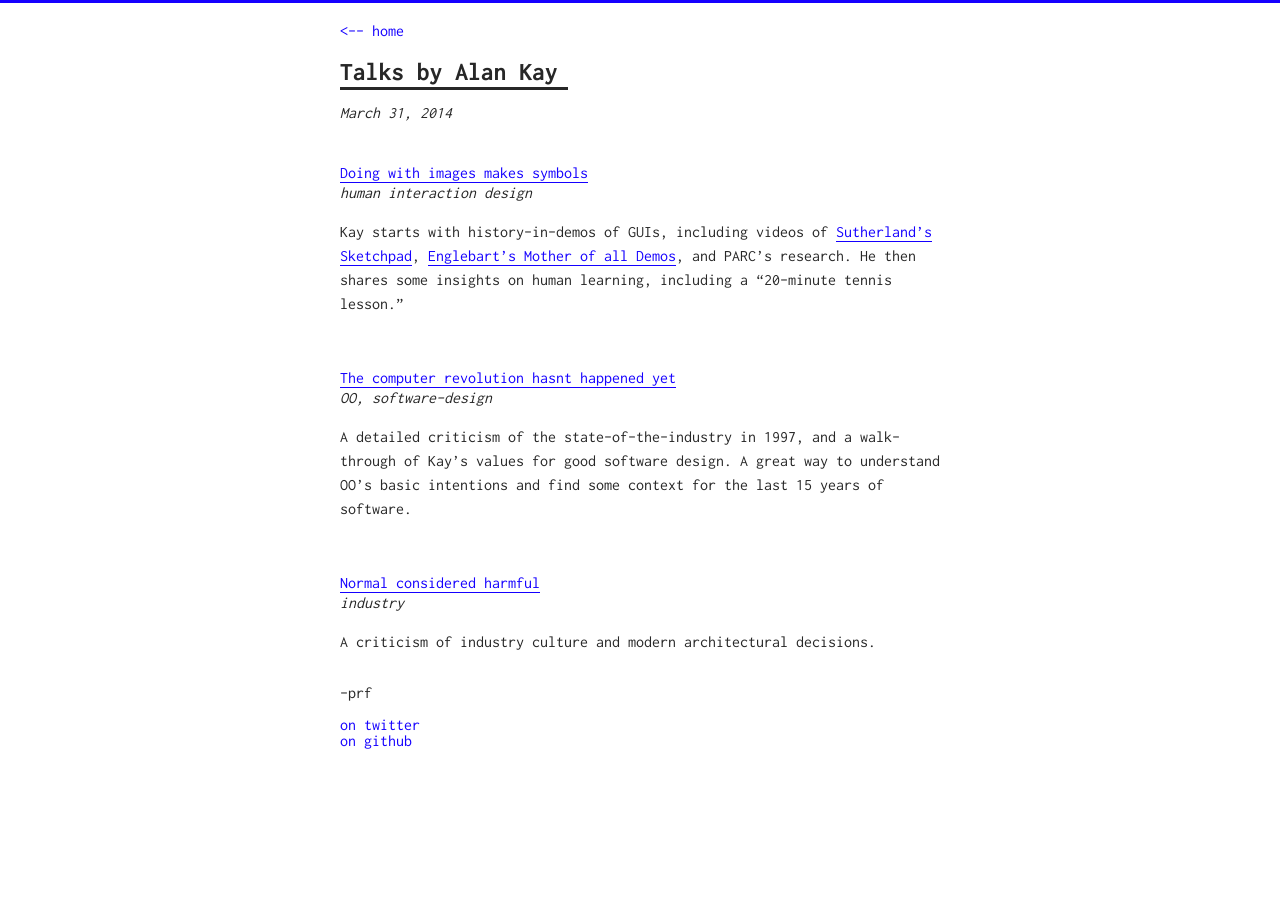
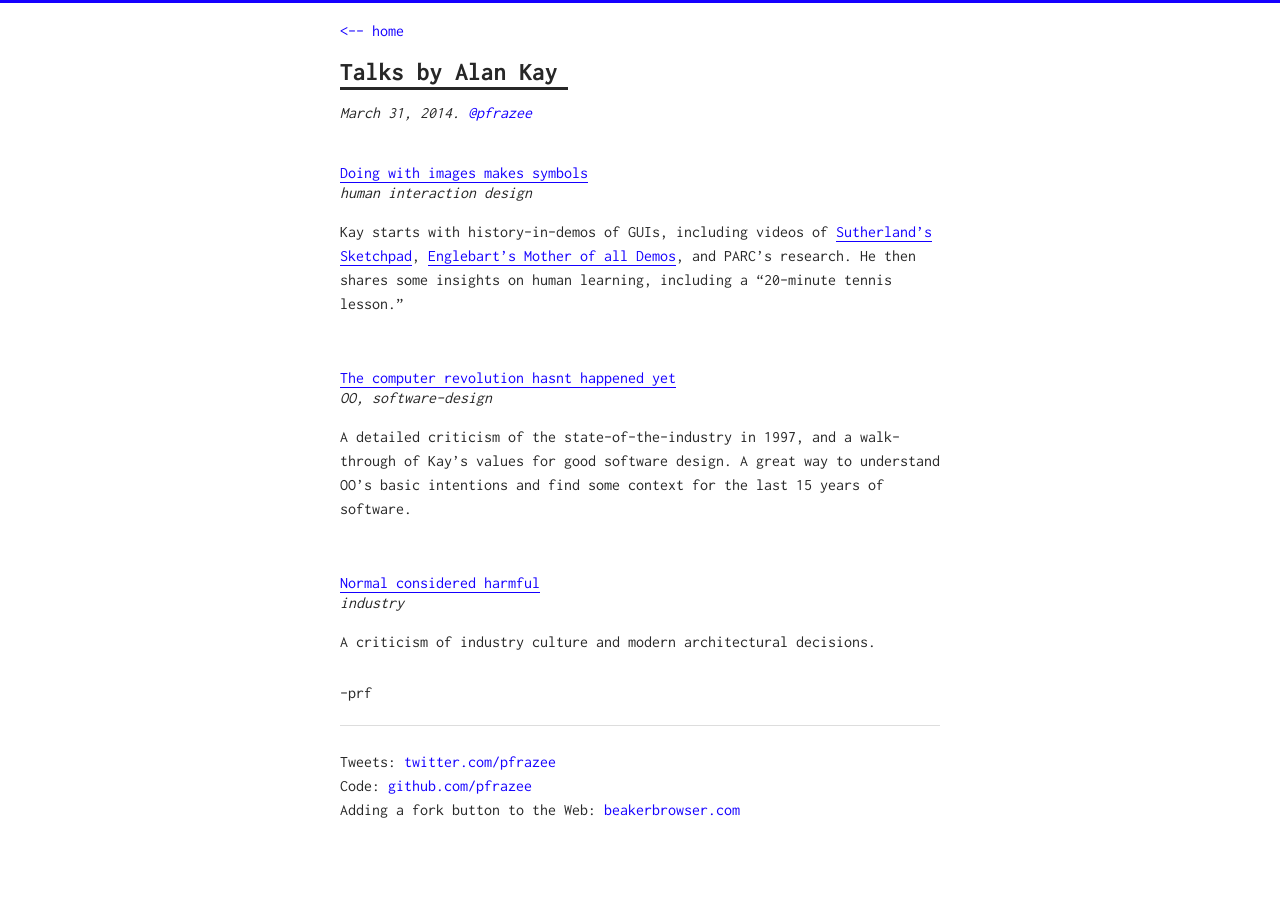
Before and after one commit to pfrazee/pfrazee.github.io, a Jekyll site: the page built from _posts/2014-03-31-alan-kays-talks.md, in a window 1280 px wide. Built offline with Jekyll 4.4.1, drawn with Linux system fonts in a browser that asks for light colours.

```diff
--- a/_layouts/post.html
+++ b/_layouts/post.html
@@ -10,7 +10,7 @@
     	<h1>{{ page.title }}</h1>
     </div>
     <div class="post__date">
-    	<p>{{ page.date | date: '%B %-d, %Y' }}</p>
+    	<p>{{ page.date | date: '%B %-d, %Y' }}. <a href="https://twitter.com/pfrazee">@pfrazee</a></p>
     </div>
     <div class="post__meta">
     	<p>{{ tags_content }}</p>
@@ -20,8 +20,12 @@
     </div>
     <br>
 	<div class="post__back">
-        -prf<br><br>
-        <a href="https://twitter.com/pfrazee">on twitter</a><br>
-        <a href="https://github.com/pfrazee">on github</a><br>
+        -prf<br>
+        <br>
+        <hr>
+        <br>
+        <p>Tweets: <a href="https://twitter.com/pfrazee">twitter.com/pfrazee</a></p>
+        <p>Code: <a href="https://github.com/pfrazee">github.com/pfrazee</a></p>
+        <p>Adding a fork button to the Web: <a href="https://beakerbrowser.com">beakerbrowser.com</a></p>
     </div>
 </div>
--- /dev/null
+++ b/_sass/_highlight.scss
@@ -0,0 +1,259 @@
+.highlight .hll {
+    background-color: #EFEFEF
+}
+
+.highlight .c {
+    color: #929292
+}
+
+//.highlight .err {
+//    background: #C82829;
+//    color: #FFFFFF
+//}
+
+.highlight .k {
+    color: #8959A8
+}
+
+.highlight .l {
+    color: #F5871F
+}
+
+.highlight .n {
+    color: #929292
+}
+
+.highlight .o {
+    color: #545454
+}
+
+.highlight .p {
+    color: #929292
+}
+
+.highlight .cm {
+    color: #929292
+}
+
+.highlight .cp {
+    color: #929292
+}
+
+.highlight .c1 {
+    color: #929292
+}
+
+.highlight .cs {
+    color: #929292
+}
+
+.highlight .gd {
+    color: #C82829
+}
+
+.highlight .ge {
+    font-style: italic
+}
+
+.highlight .gh {
+    color: #545454;
+    font-weight: bold
+}
+
+.highlight .gi {
+    color: #718C00
+}
+
+.highlight .gp {
+    color: #718C00;
+    font-weight: bold
+}
+
+.highlight .gs {
+    font-weight: bold
+}
+
+.highlight .gu {
+    color: #3E999F;
+    font-weight: bold
+}
+
+.highlight .kc {
+    color: #8959A8
+}
+
+.highlight .kd {
+    color: #8959A8
+}
+
+.highlight .kn {
+    color: #3E999F
+}
+
+.highlight .kp {
+    color: #4271AE
+}
+
+.highlight .kr {
+    color: #8959A8
+}
+
+.highlight .kt {
+    color: #EAB700
+}
+
+.highlight .ld {
+    color: #718C00
+}
+
+.highlight .m {
+    color: #F5871F
+}
+
+.highlight .s {
+    color: #718C00
+}
+
+.highlight .na {
+    color: #4271AE
+}
+
+.highlight .nb {
+    color: #4271AE
+}
+
+.highlight .nc {
+    color: #EAB700
+}
+
+.highlight .no {
+    color: #EAB700
+}
+
+.highlight .nd {
+    color: #3E999F
+}
+
+.highlight .ni {
+    color: #545454
+}
+
+.highlight .ne {
+    color: #C82829
+}
+
+.highlight .nf {
+    color: #4271AE
+}
+
+.highlight .nl {
+    color: #545454
+}
+
+.highlight .nn {
+    color: #EAB700
+}
+
+.highlight .nx {
+    color: #4271AE
+}
+
+.highlight .py {
+    color: #545454
+}
+
+.highlight .nt {
+    color: #3E999F
+}
+
+.highlight .nv {
+    color: #C82829
+}
+
+.highlight .ow {
+    color: #3E999F
+}
+
+.highlight .w {
+    color: #545454
+}
+
+.highlight .mf {
+    color: #F5871F
+}
+
+.highlight .mh {
+    color: #F5871F
+}
+
+.highlight .mi {
+    color: #F5871F
+}
+
+.highlight .mo {
+    color: #F5871F
+}
+
+.highlight .sb {
+    color: #718C00
+}
+
+.highlight .sc {
+    color: #545454
+}
+
+.highlight .sd {
+    color: #929292
+}
+
+.highlight .s2 {
+    color: #718C00
+}
+
+.highlight .se {
+    color: #F5871F
+}
+
+.highlight .sh {
+    color: #718C00
+}
+
+.highlight .si {
+    color: #F5871F
+}
+
+.highlight .sx {
+    color: #718C00
+}
+
+.highlight .sr {
+    color: #718C00
+}
+
+.highlight .s1 {
+    color: #718C00
+}
+
+.highlight .ss {
+    color: #718C00
+}
+
+.highlight .bp {
+    color: #545454
+}
+
+.highlight .vc {
+    color: #C82829
+}
+
+.highlight .vg {
+    color: #C82829
+}
+
+.highlight .vi {
+    color: #C82829
+}
+
+.highlight .il {
+    color: #F5871F
+}
--- a/assets/css/main.scss
+++ b/assets/css/main.scss
@@ -4,6 +4,7 @@
 @import "reset";
 @import "config";
 @import "fonts";
+@import "highlight";
 
 body {
 	color: $color-black;
@@ -12,6 +13,10 @@
 	font-family: 'Inconsolata', ;
 	font-size: 100%;
 	font-weight: 400;
+}
+hr {
+	border: 0;
+	border-top: 1px solid #ddd;
 }
 h1 {
 	margin-bottom: 5px;
@@ -37,6 +42,12 @@
 	color: $color-link;
 	text-decoration: none;
   }
+}
+small {
+	font-size: 85%;
+}
+.center {
+	text-align: center;
 }
 ul, ol {
 	list-style: none;
@@ -237,9 +248,8 @@
 			padding: 10px;
 			line-height: 1.5;
 			border-radius: 3px;
-			background: $color-black;
+			background: $color-grey;
 			code {
-				color: $color-code;
 				background: none;
 			}
 		}
```
Also changed, not shown: _posts/2017-01-28-webcomponents-yo.md (added, +457 -0 lines), Gemfile.lock, assets/img/conquistador.jpg (added), assets/img/markedowneditor.png (added), assets/img/todolist.png (added), assets/img/webcomponents.png (added).
